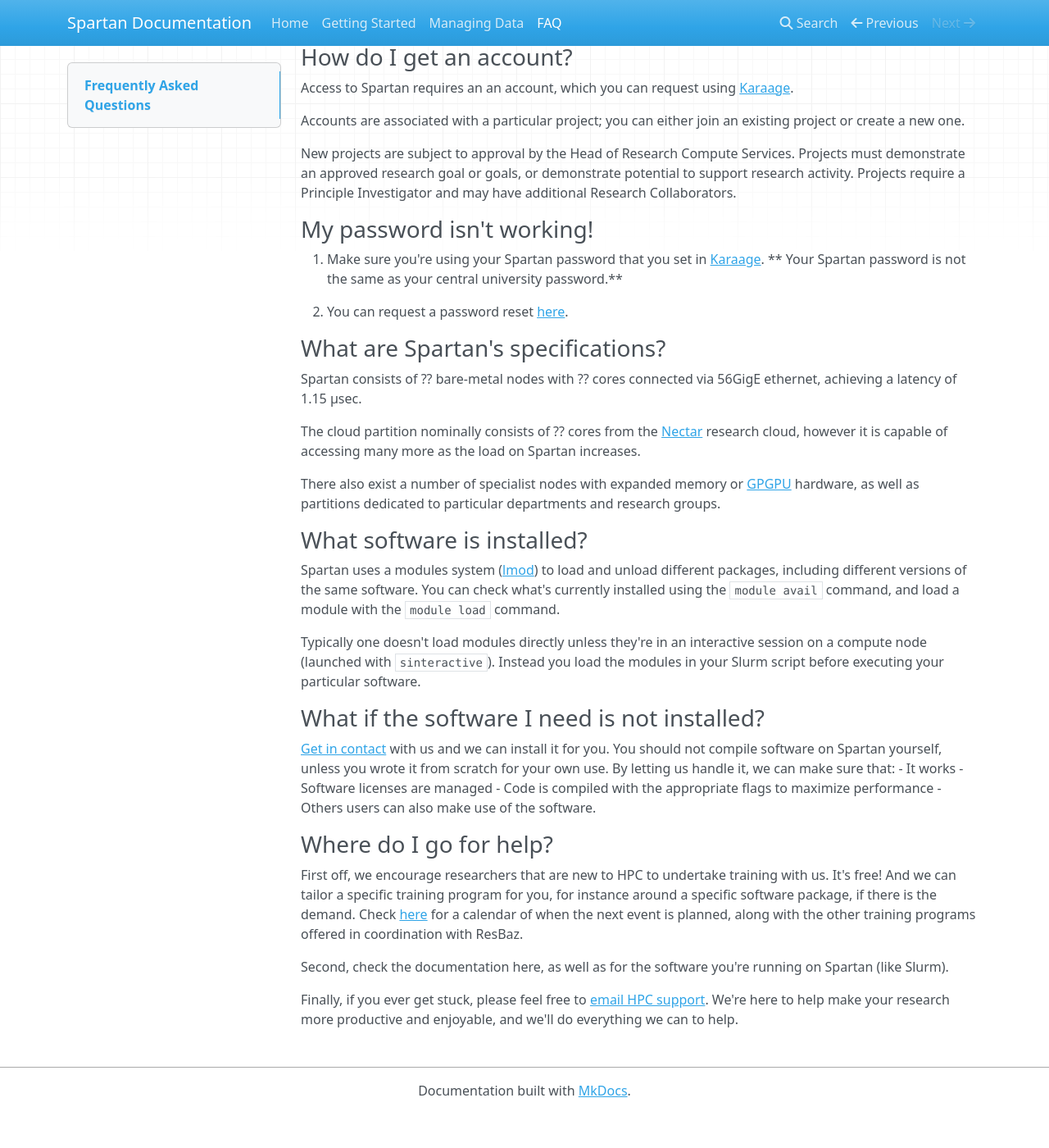
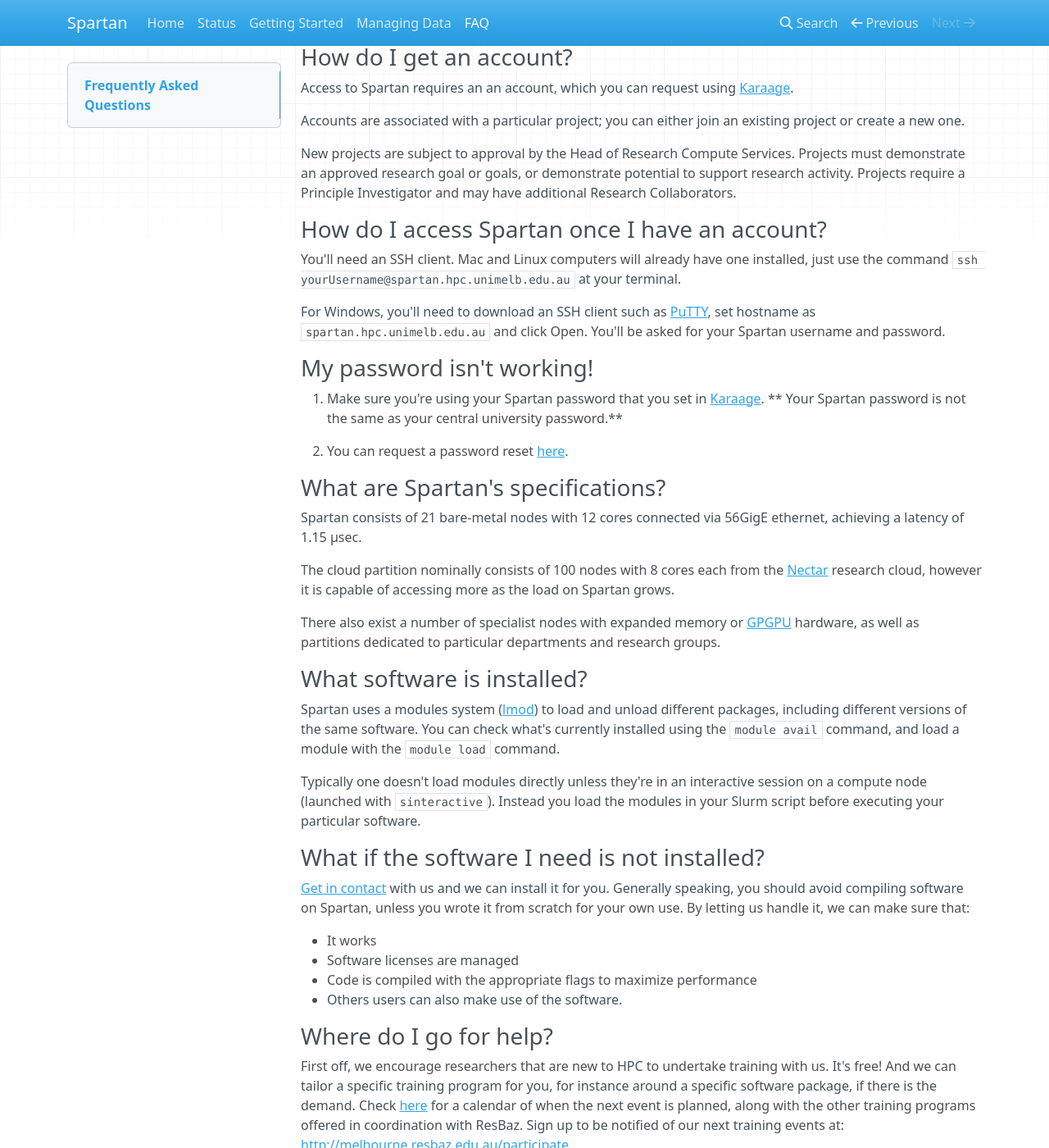
Before and after one commit to resbaz/spartan-hpc-docs, an MkDocs documentation site: the page built from docs/faq.md, in a window 1280 px wide and 1400 px high, scrolled down 435 px. Shown: the whole window at 82% size. Built offline with MkDocs 1.6.1, drawn with Linux system fonts in a browser that asks for light colours; nearby versions of some CDN libraries; old or Windows-style settings are respelled for this version of MkDocs; before the commit the page ends 1793 px from its top, so only the background shows below that; some of the changed text lies outside the part shown.

Commit message:
Continue docs

```diff
--- a/docs/faq.md
+++ b/docs/faq.md
@@ -15,6 +15,12 @@
 
 New projects are subject to approval by the Head of Research Compute Services. Projects must demonstrate an approved research goal or goals, or demonstrate potential to support research activity. Projects require a Principle Investigator and may have additional Research Collaborators.
 
+### How do I access Spartan once I have an account?
+You'll need an SSH client. Mac and Linux computers will already have one installed, just use the command `ssh yourUsername@spartan.hpc.unimelb.edu.au` at your terminal.
+
+For Windows, you'll need to download an SSH client such as [PuTTY](http://www.putty.org/), set hostname as `spartan.hpc.unimelb.edu.au`  and click Open. You'll be asked for your Spartan username and password.
+
+
 ### My password isn't working!
 
 1. Make sure you're using your Spartan password that you set in [Karaage](https://dashboard.hpc.unimelb.edu.au/karaage). ** Your Spartan password is not the same as your central university password.**
@@ -24,9 +30,9 @@
 
 ### What are Spartan's specifications?
 
-Spartan consists of ?? bare-metal nodes with ?? cores connected via 56GigE ethernet, achieving a latency of 1.15 µsec.
+Spartan consists of 21 bare-metal nodes with 12 cores connected via 56GigE ethernet, achieving a latency of 1.15 µsec.
 
-The cloud partition nominally consists of ?? cores from the [Nectar](http://nectar.org.au/) research cloud, however it is capable of accessing many more as the load on Spartan increases.
+The cloud partition nominally consists of 100 nodes with 8 cores each from the [Nectar](http://nectar.org.au/) research cloud, however it is capable of accessing more as the load on Spartan grows.
 
 There also exist a number of specialist nodes with expanded memory or [GPGPU](https://en.wikipedia.org/wiki/General-purpose_computing_on_graphics_processing_units) hardware, as well as partitions dedicated to particular departments and research groups.
 
@@ -38,17 +44,45 @@
 Typically one doesn't load modules directly unless they're in an interactive session on a compute node (launched with `sinteractive`). Instead you load the modules in your Slurm script before executing your particular software.
 
 ### What if the software I need is not installed?
-[Get in contact](mailto:hpc-support@unimelb.edu.au) with us and we can install it for you. You should not compile software on Spartan yourself, unless you wrote it from scratch for your own use. By letting us handle it, we can make sure that:
-- It works
-- Software licenses are managed
-- Code is compiled with the appropriate flags to maximize performance
-- Others users can also make use of the software.
+[Get in contact](mailto:hpc-support@unimelb.edu.au) with us and we can install it for you. Generally speaking, you should avoid compiling software on Spartan, unless you wrote it from scratch for your own use. By letting us handle it, we can make sure that:
+
+* It works
+* Software licenses are managed
+* Code is compiled with the appropriate flags to maximize performance
+* Others users can also make use of the software.
 
 
 ### Where do I go for help?
 
-First off, we encourage researchers that are new to HPC to undertake training with us. It's free! And we can tailor a specific training program for you, for instance around a specific software package, if there is the demand. Check [here](http://melbourne.resbaz.edu.au/calendar) for a calendar of when the next event is planned, along with the other training programs offered in coordination with ResBaz.
+First off, we encourage researchers that are new to HPC to undertake training with us. It's free! And we can tailor a specific training program for you, for instance around a specific software package, if there is the demand. Check [here](http://melbourne.resbaz.edu.au/calendar) for a calendar of when the next event is planned, along with the other training programs offered in coordination with ResBaz. Sign up to be notified of our next training events at: [http://melbourne.resbaz.edu.au/participate](http://melbourne.resbaz.edu.au/participate)
 
 Second, check the documentation here, as well as for the software you're running on Spartan (like Slurm).
 
 Finally, if you ever get stuck, please feel free to [email HPC support](mailto:hpc-support@unimelb.edu.au). We're here to help make your research more productive and enjoyable, and we'll do everything we can to help.
+
+
+### How do I get access to GPUs?
+You'll need to add two parameters to your Slurm script, `#SBATCH --partition gpu` and `#SBATCH --gres=gpu`. You can access up four GPUs in a single job using `#SBATCH --gres=gpu:4`.
+
+CUDA 7, 7.5 and 8 are available, along with NVidia driver 367.48.
+
+
+### How do I submit a job?
+You'll need your data files and scripts, the software you want to run installed on Spartan, and a job script so that Spartan knows how to put everything together. Check out [Getting Started](getting_started.md) for an example.
+
+
+### Do I need to know how to use Linux?
+Just the basics to get started. We teach this in our introductory training course, and there are many online resources available to get you started, such as [this tutorial](http://www.ee.surrey.ac.uk/Teaching/Unix/).
+
+
+
+### How do I create a multi-core job?
+
+
+### How do I creare a multi-node job?
+
+
+### How do I create a job array?
+
+
+### Are there more examples I can look at?
--- a/mkdocs.yml
+++ b/mkdocs.yml
@@ -1,6 +1,7 @@
-site_name: Spartan Documentation
+site_name: Spartan
 pages:
     - Home: index.md
+    - Status: status.md
     - Getting Started: getting_started.md
     - Managing Data: managing_data.md
     - FAQ: faq.md
```
Also changed, not shown: README.md (+3 -0 lines), docs/index.md (+4 -5 lines), docs/managing_data.md (+6 -3 lines), docs/status.md (added, +14 -0 lines).
